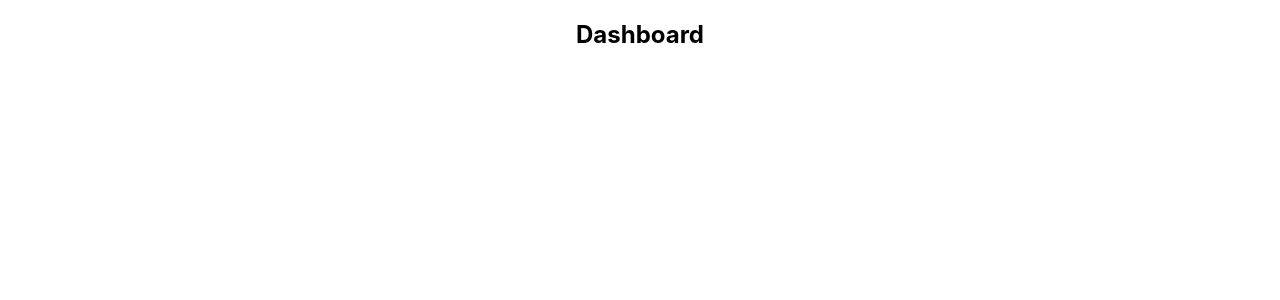
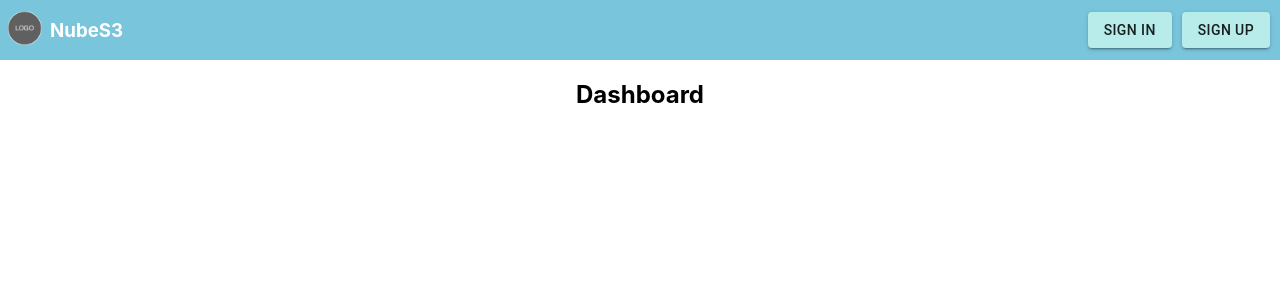
Before and after one commit to NubeS3/web-client, a React (Create React App) app: page / in a window 1280 px wide. Shown: the top 300 px of the page. Built offline with nearby package versions, Linux system fonts and the light colour scheme.

Commit message:
add header and pageframe, fix css and router on signin signup

```diff
--- a/src/App.js
+++ b/src/App.js
@@ -28,7 +28,6 @@ const App = (props) => {
 
   return (
     <div className="App">
-      {/* <h1>NubeS3 Cloud Storage</h1> */}
       <Router basename="/">
         <Switch>
           <Route exact path="/">
--- a/src/styles/App.css
+++ b/src/styles/App.css
@@ -3,5 +3,4 @@
   flex-direction: column;
   justify-content: center;
   align-items: center;
-  padding: 0 20px;
 }
--- /dev/null
+++ b/src/views/components/Header.js
@@ -0,0 +1,19 @@
+import React from "react";
+import { connect } from "react-redux";
+
+import AuthHeader from "./Header/AuthHeader";
+import UnauthHeader from "./Header/UnauthHeader";
+
+const Header = (props) => {
+  if (props.isValidAuthentication) {
+    return <AuthHeader />;
+  } else {
+    return <UnauthHeader />;
+  }
+};
+
+const mapStateToProps = (state) => ({
+  isValidAuthentication: state.authenticateReducer.isValidAuthentication,
+});
+
+export default connect(mapStateToProps)(Header);
--- /dev/null
+++ b/src/views/components/Header/AuthHeader.js
@@ -0,0 +1,15 @@
+import React from "react";
+
+import LogoHeader from "./LogoHeader";
+
+import "./style.css";
+
+const AuthHeader = (props) => {
+  return (
+    <div className="auth-header">
+      <LogoHeader />
+    </div>
+  )
+};
+
+export default AuthHeader;
--- /dev/null
+++ b/src/views/components/Header/LogoHeader.js
@@ -0,0 +1,18 @@
+import React from "react";
+import { withRouter, useHistory } from "react-router-dom";
+
+import logo from "../../../assets/logo-placeholder-png.png";
+import paths from "../../../configs/paths";
+
+import "./style.css";
+
+const LogoHeader = (props) => {
+  const history = useHistory();
+  return (
+    <div className="logo-header" onClick={() => history.push(paths.BASE)}>
+      <img alt="nubes3-cs" src={logo} />
+    </div>
+  );
+};
+
+export default withRouter(LogoHeader);
--- /dev/null
+++ b/src/views/components/Header/UnauthHeader.js
@@ -0,0 +1,48 @@
+import React from "react";
+import { useHistory } from "react-router-dom";
+
+import { Button } from "@material-ui/core";
+import LogoHeader from "./LogoHeader";
+import paths from "../../../configs/paths";
+import "./style.css";
+
+const UnauthHeader = (props) => {
+  const history = useHistory();
+  return (
+    <div className="unauth-header">
+      <div
+        style={{
+          display: "flex",
+          alignItems: "center",
+        }}
+      >
+        <LogoHeader />
+        <h3 style={{ color: "#ffffff" }}>NubeS3</h3>
+      </div>
+      <div>
+        <Button
+          variant="contained"
+          style={{
+            backgroundColor: "#b7ecea",
+            marginRight: "10px",
+          }}
+          onClick={() => history.push(paths.LOGIN)}
+        >
+          Sign In
+        </Button>
+        <Button
+          variant="contained"
+          style={{
+            backgroundColor: "#b7ecea",
+            marginRight: "10px",
+          }}
+          onClick={() => history.push(paths.REGISTER)}
+        >
+          Sign Up
+        </Button>
+      </div>
+    </div>
+  );
+};
+
+export default UnauthHeader;
--- /dev/null
+++ b/src/views/components/Header/style.css
@@ -0,0 +1,19 @@
+.logo-header {
+  margin-left: 0;
+}
+
+.logo-header img {
+  width: 50px;
+  height: 50px;
+}
+
+.auth-header,
+.unauth-header {
+  display: flex;
+  width: 100%;
+
+  background-color: #78c5dc;
+
+  justify-content: space-between;
+  align-items: center;
+}
--- /dev/null
+++ b/src/views/components/PageFrame.js
@@ -0,0 +1,14 @@
+import React from "react";
+
+import Header from "../components/Header";
+
+const PageFrame = (props) => {
+  return (
+    <>
+      <Header />
+      {props.children}
+    </>
+  )
+};
+
+export default PageFrame;
--- a/src/views/pages/Dashboard.js
+++ b/src/views/pages/Dashboard.js
@@ -1,10 +1,12 @@
 import React from "react";
+
+import PageFrame from "../components/PageFrame"
 
 const Dashboard = () => {
   return (
-    <div>
+    <PageFrame>
       <h2>Dashboard</h2>
-    </div>
+    </PageFrame>
   );
 };
 
--- a/src/views/pages/Login/Login.js
+++ b/src/views/pages/Login/Login.js
@@ -18,6 +18,7 @@ import {
   FormControlLabel,
   Checkbox,
 } from "@material-ui/core";
+import PageFrame from "../../components/PageFrame";
 import TextField from "../../components/Textfield";
 import { Visibility, VisibilityOff } from "@material-ui/icons";
 import "./style.css";
@@ -71,6 +72,7 @@ const Login = (props) => {
   }
 
   return (
+    <PageFrame>
       <Card className="login-card">
         <CardHeader
           style={{
@@ -168,6 +170,7 @@ const Login = (props) => {
           </Link>
         </form>
       </Card>
+    </PageFrame>
   );
 };
 
--- a/src/views/pages/Register/Register.js
+++ b/src/views/pages/Register/Register.js
@@ -2,6 +2,7 @@ import React, { useState } from "react";
 import { connect } from "react-redux";
 import { Redirect } from "react-router-dom";
 
+import PageFrame from "../../components/PageFrame";
 import registerRequest from "../../../services/loginRequest";
 import respType from "../../../configs/responseType";
 import paths from "../../../configs/paths";
@@ -52,6 +53,7 @@ const Login = (props) => {
   }
 
   return (
+    <PageFrame>
       <Card className="register-wrapper">
         <CardHeader
           style={{
@@ -235,6 +237,7 @@ const Login = (props) => {
           </div>
         </form>
       </Card>
+    </PageFrame>
   );
 };
 
```
Also changed, not shown: src/assets/logo-placeholder-png.png (added). Lines whose indentation alone changed are shown as unchanged.
